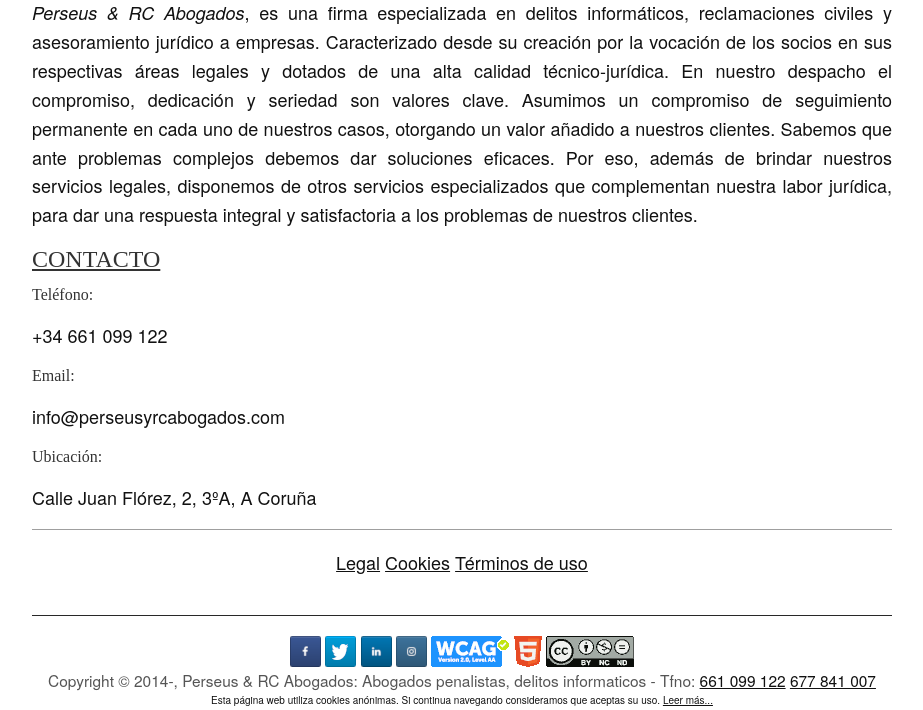
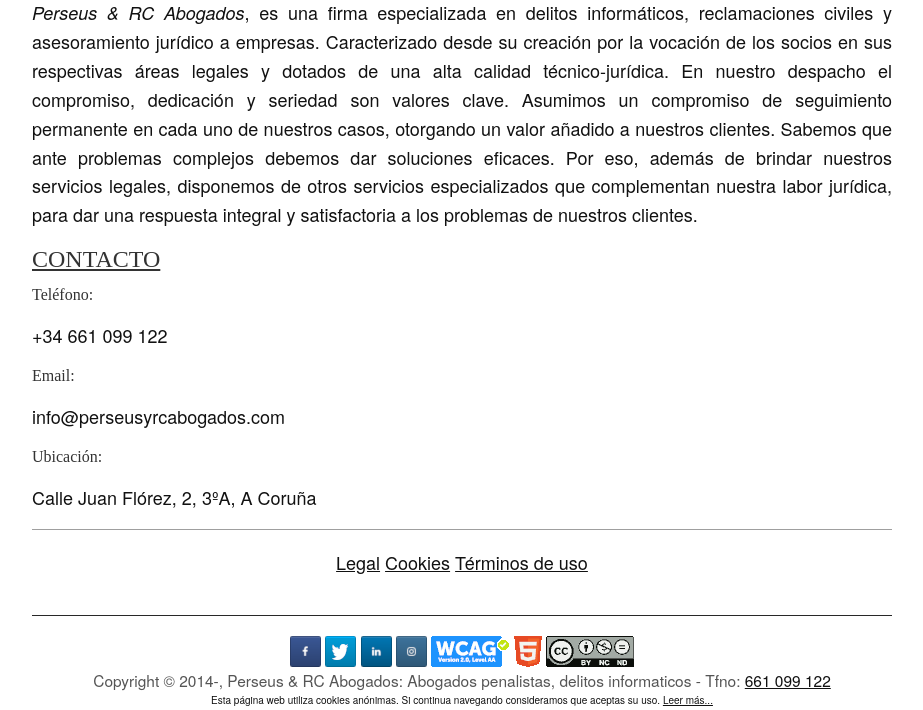
Before and after one commit to streaming10/perseusnew, a Jekyll site: the page built from README.md, in a window 1280 px wide. Shown: the part 443-1153 px from the top of the page, without its empty margins (158-1081 px from the left). Built offline with Jekyll 4.4.1, drawn with Linux system fonts in a browser that asks for light colours; some web fonts are replaced; our own code applies the rules of GitHub Pages for plain Markdown files.

Commit message:
Update default.html

```diff
--- a/_layouts/default.html
+++ b/_layouts/default.html
@@ -103,7 +103,7 @@ ga('send', 'pageview');
 		<div id="hidden" style="display:none;"><br />
 			<span property="dct:title">Perseus & RC Abogados: Abogados penalistas A Coruña, delitos informaticos</span> by <span property="cc:attributionName">Perseus & RC Abogados: Abogados penalistas, delitos informaticos</span> is licensed under a <a rel="license" title="Licencia CC" href="http://creativecommons.org/licenses/by-nc-sa/3.0/">Creative Commons Reconocimiento-NoComercial-CompartirIgual 3.0 Unported License</a>.
 		</div><br />
-	Copyright &copy; 2014-, Perseus & RC Abogados: Abogados penalistas, delitos informaticos - Tfno: <a title="Teléfono" href="tel:+34661099122">661 099 122</a> <a title="Teléfono" href="tel:+34677841007">677 841 007</a>
+	Copyright &copy; 2014-, Perseus & RC Abogados: Abogados penalistas, delitos informaticos - Tfno: <a title="Teléfono" href="tel:+34661099122">661 099 122</a>
 	</div>
 	<div style="font-size: 10px; text-align: center">Esta página web utiliza cookies anónimas. Si continua navegando consideramos que aceptas su uso. <a title="Cookies" href="/cookies.html">Leer más...</a></div>
 </div>
```
